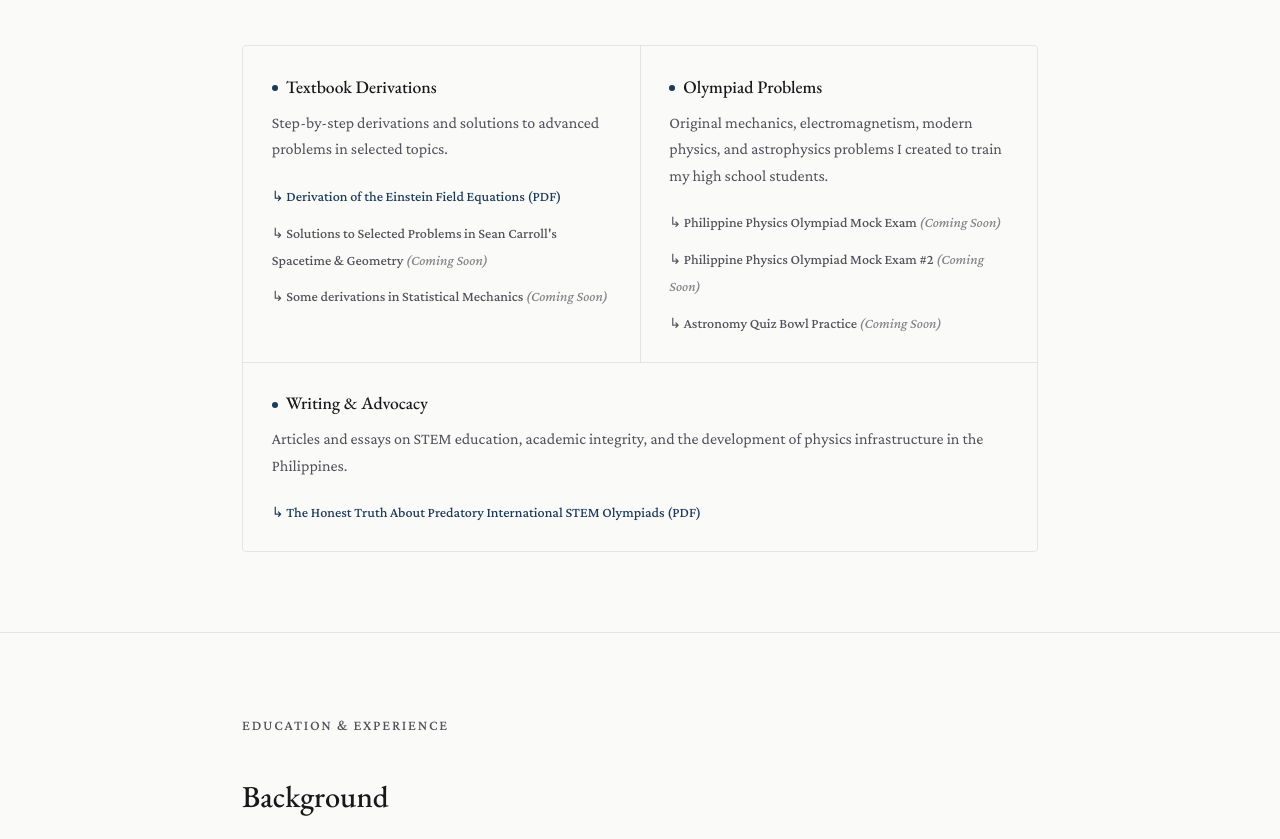
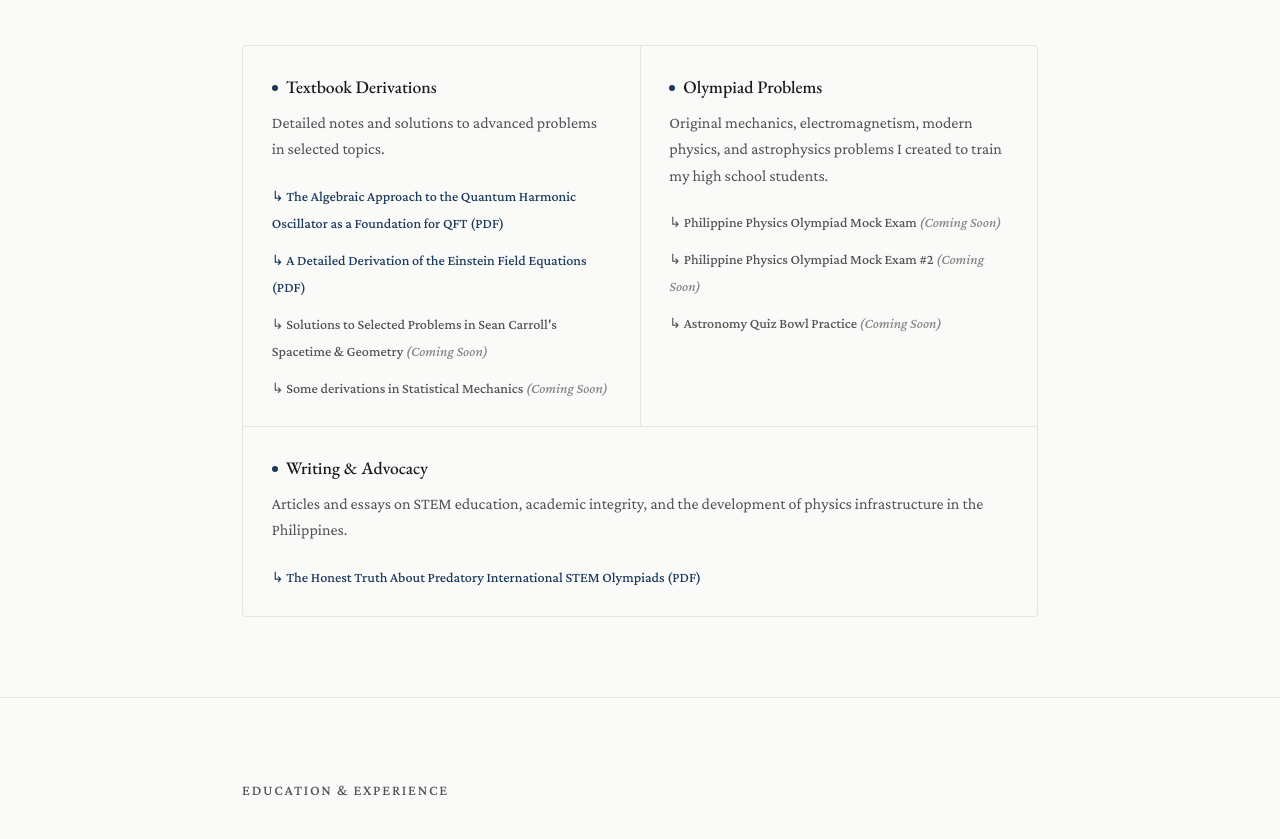
Before and after one commit to khinmisuari/khinmisuari.github.io, a plain HTML site: page index.html in a window 1280 px wide. Shown: the part 4682-5521 px from the top of the page. Drawn offline with nearby package versions, Linux system fonts and the light colour scheme.

Commit message:
Update index.html

```diff
--- a/index.html
+++ b/index.html
@@ -771,10 +771,12 @@
         <div class="research-item">
           <h3><span class="research-dot"></span>Textbook Derivations</h3>
           <p>
-            Step-by-step derivations and solutions to advanced problems in selected topics.
+            Detailed notes and solutions to advanced problems in selected topics.
           </p>
           <ul class="notes-list">
-            <li><a href="khinmisuari_GR_EFE.pdf" target="_blank" class="notes-link">↳ Derivation of the Einstein Field Equations (PDF)</a></li>
+            <li><a href="khinmisuari_QM_harmonic_oscillator.pdf" target="_blank" class="notes-link">↳ The Algebraic Approach to the Quantum Harmonic
+              Oscillator as a Foundation for QFT (PDF)</a></li>
+            <li><a href="khinmisuari_GR_EFE.pdf" target="_blank" class="notes-link">↳ A Detailed Derivation of the Einstein Field Equations (PDF)</a></li>
             <li><span class="notes-text">↳ Solutions to Selected Problems in Sean Carroll's Spacetime &amp; Geometry <em>(Coming Soon)</em></span></li>
             <li><span class="notes-text">↳ Some derivations in Statistical Mechanics <em>(Coming Soon)</em></span></li>
           </ul>
```
